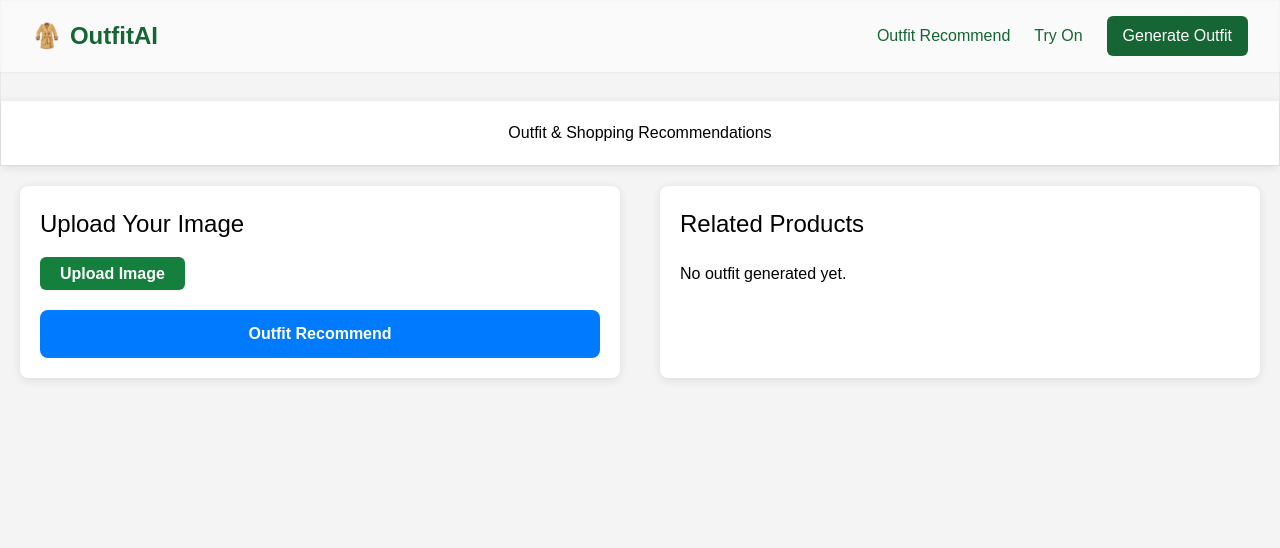
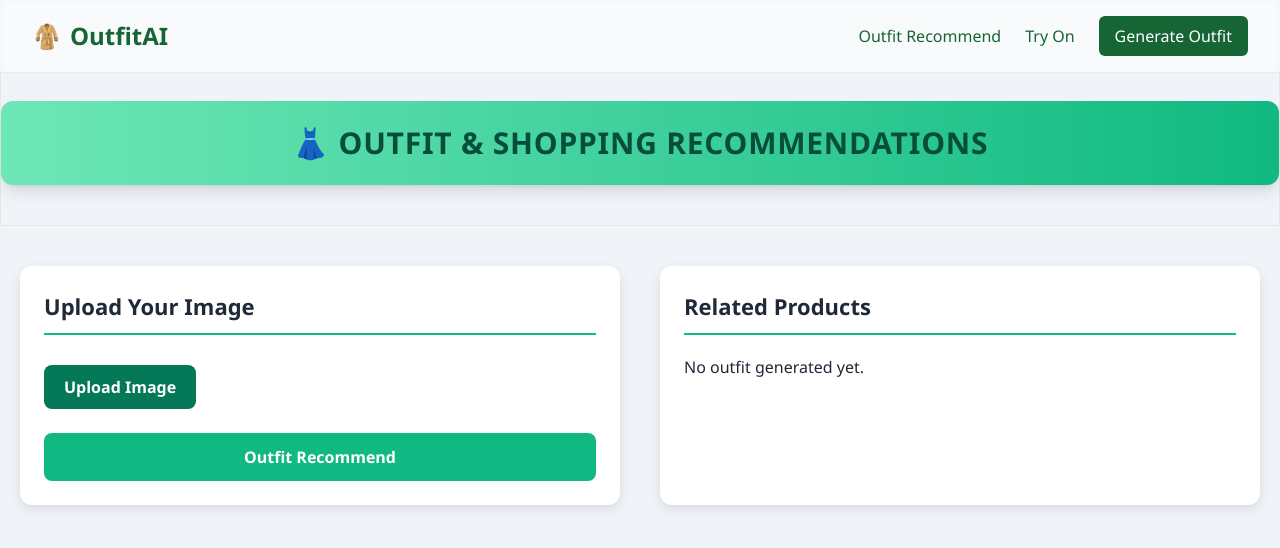
Before and after one commit to AkihimaTomoya/IPR, a Flask app: page /outfit-recommend in a window 1280 px wide. Shown: the top 548 px of the page. Run offline with Flask 3, Linux system fonts and the light colour scheme; some libraries are stand-ins or nearby versions.

Commit message:
Update outfit_recommend.html

```diff
--- a/templates/outfit_recommend.html
+++ b/templates/outfit_recommend.html
@@ -7,32 +7,42 @@
   <title>Search & Outfit</title>
   <style>
     body {
-      font-family: sans-serif;
+      font-family: 'Segoe UI', Tahoma, sans-serif;
       margin: 0;
       padding: 0;
-      background-color: #f4f4f4;
+      background-color: #f0f4f8;
+      color: #1f2937;
     }
 
     .container {
       display: flex;
+      flex-direction: column;
       gap: 40px;
-      padding: 20px;
-      justify-content: space-between;
+      padding: 40px 20px;
       max-width: 1200px;
       margin: 0 auto;
     }
 
+    @media (min-width: 768px) {
+      .container {
+        flex-direction: row;
+      }
+    }
+
     .products, .images {
       flex: 1;
-      background-color: #fff;
-      padding: 20px;
-      border-radius: 8px;
-      box-shadow: 0 2px 10px rgba(0, 0, 0, 0.1);
+      background-color: #ffffff;
+      padding: 24px;
+      border-radius: 12px;
+      box-shadow: 0 4px 12px rgba(0, 0, 0, 0.1);
     }
 
     .products h2, .images h2 {
-      font-size: 24px;
+      font-size: 22px;
       margin-bottom: 20px;
+      font-weight: 600;
+      border-bottom: 2px solid #10b981;
+      padding-bottom: 10px;
     }
 
     .products ul {
@@ -76,11 +87,13 @@
     progress {
       width: 100%;
     }
-    .border{
+
+    .border {
       padding-top: 100px;
     }
+
     button[type="submit"] {
-      background-color: #007bff;
+      background-color: #10b981;
       color: white;
       font-size: 16px;
       padding: 12px 20px;
@@ -88,23 +101,52 @@
       border-radius: 8px;
       cursor: pointer;
       width: 100%;
-      transition: background-color 0.3s;
+      font-weight: 600;
+      transition: background-color 0.3s ease;
     }
-    .custom-upload-btn {
+
+    button[type="submit"]:hover {
+      background-color: #059669;
+    }
+
+    label[for="image-upload"] {
       display: inline-block;
-      background: var(--primary);
+      background-color: #047857;
       color: white;
       padding: 10px 20px;
       border-radius: 8px;
       font-weight: 600;
       cursor: pointer;
-      transition: background 0.2s;
+      margin-top: 10px;
+      transition: background-color 0.3s ease;
     }
 
-    .custom-upload-btn:hover {
-      background: #4a6632;
+    label[for="image-upload"]:hover {
+      background-color: #065f46;
     }
 
+    input[type="file"] {
+      display: none;
+    }
+
+    h1 {
+      font-size: 28px;
+      font-weight: bold;
+      text-align: center;
+      margin: 0;
+      padding: 20px;
+      background-color: #ffffff;
+      border-radius: 8px;
+      box-shadow: 0 2px 10px rgba(0,0,0,0.05);
+    }
+
+    nav a {
+      transition: color 0.2s;
+    }
+
+    nav a:hover {
+      color: #047857;
+    }
   </style>
 </head>
 <body>
@@ -126,7 +168,9 @@
   </nav>
 
   <div class="border">
-    <h1 style="text-align: center; padding: 20px; background-color: #fff; box-shadow: 0 2px 10px rgba(0, 0, 0, 0.1);">Outfit & Shopping Recommendations</h1>
+    <h1 class="text-center text-3xl font-bold uppercase tracking-wide text-emerald-900 bg-gradient-to-r from-emerald-300 to-emerald-500 rounded-xl shadow-lg py-6 px-4 mb-10">
+      👗 Outfit & Shopping Recommendations
+    </h1>
   </div>
 
   <div class="container">
```
Also changed, not shown: other parts of templates/outfit_recommend.html (+11 -10 lines).
